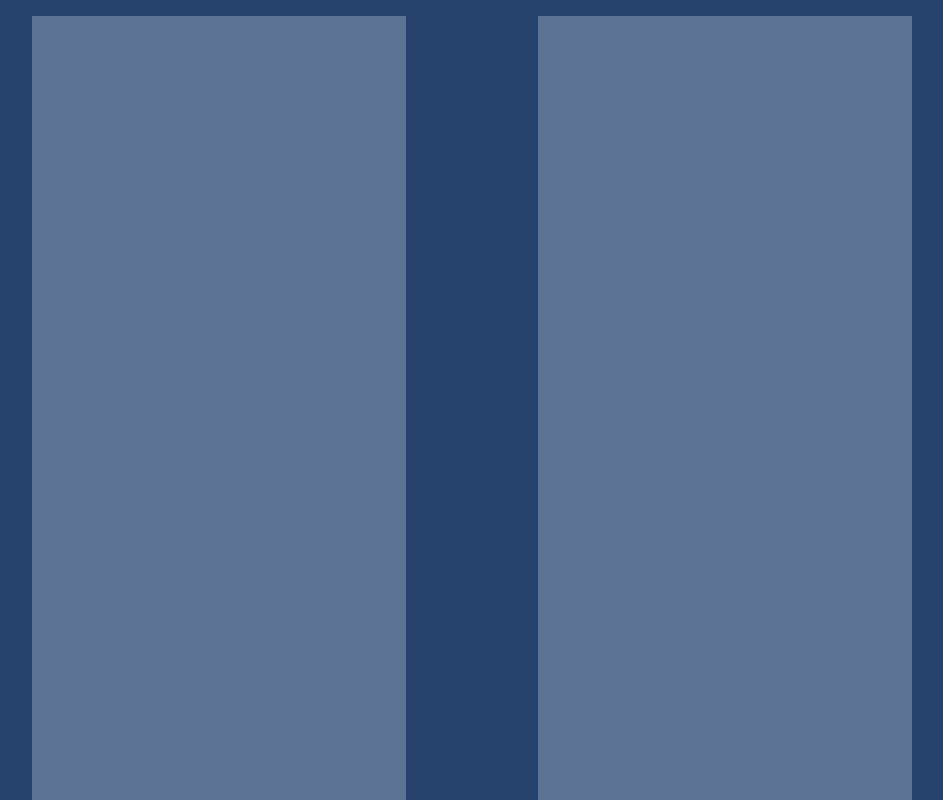
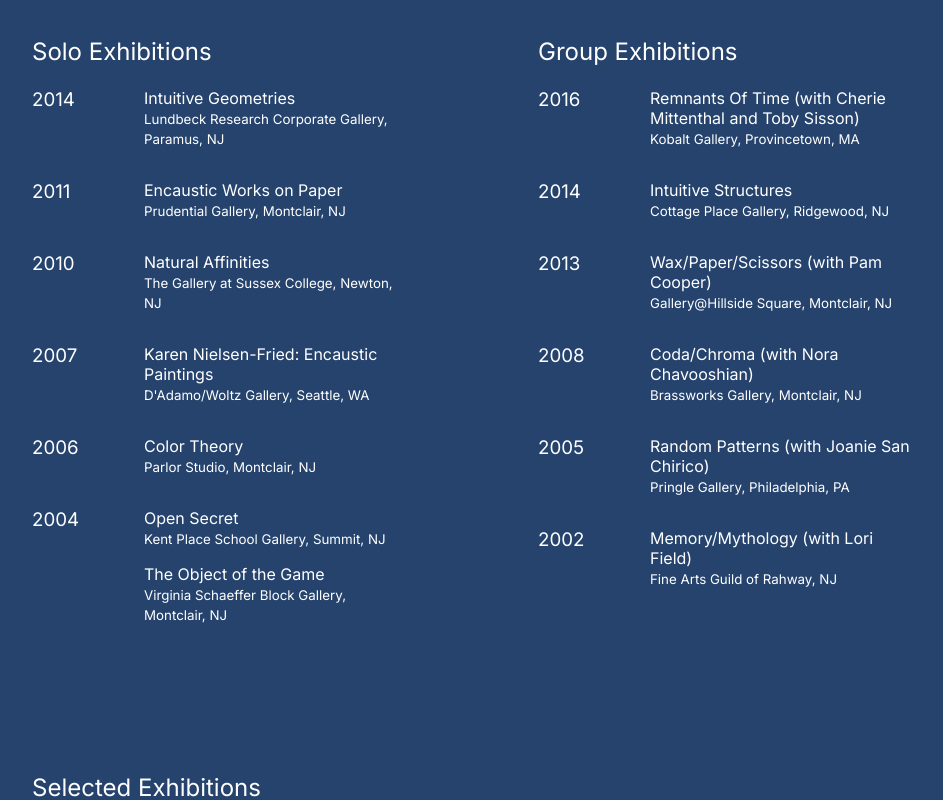
Before and after one commit to rektdeckard/knf-portfolio, a React (Create React App) app: page /news in a window 1280 px wide. Shown: the part 580-1380 px from the top of the page, without its empty margins (288-1231 px from the left). Built offline with nearby package versions, Linux system fonts and the light colour scheme; no server answers.

Commit message:
News: Build out news list components

```diff
--- a/src/components/News/News.tsx
+++ b/src/components/News/News.tsx
@@ -1,10 +1,12 @@
 import React, { useState, useEffect } from "react";
 import styled from "styled-components";
-import { useRecoilState } from "recoil";
+import { useSetRecoilState } from "recoil";
 
 import { Instagram } from "../../api";
 import { activeSectionAtom } from "../../state";
+import { soloExhibitions, groupExhibitions } from "../../data";
 import Loader from "../Loader/Loader";
+import NewsEventList from "./NewsEventList";
 
 enum MediaType {
   IMAGE = "IMAGE",
@@ -58,9 +60,16 @@ const Post = styled.img`
   object-fit: cover;
 `;
 
+const Columns = styled.div<{ count?: number }>`
+  display: grid;
+  grid-template-columns: repeat(${({ count }) => count ?? 1}, 1fr);
+  gap: 132px;
+  margin-bottom: 96px;
+`;
+
 const News: React.FC<{}> = () => {
   const [posts, setPosts] = useState<InstagramPost[]>([]);
-  const [activeSection, setActiveSection] = useRecoilState(activeSectionAtom);
+  const setActiveSection = useSetRecoilState(activeSectionAtom);
 
   useEffect(() => {
     const fetchPosts = async () => {
@@ -115,11 +124,22 @@ const News: React.FC<{}> = () => {
           See more
         </NewsLink>
       </SectionContainer>
-      <div style={{ display: "flex", gap: 132, marginBottom: 96 }}>
-        <div style={{ flex: 1, height: 800, backgroundColor: "#FFFFFF40 " }} />
-        <div style={{ flex: 1, height: 960, backgroundColor: "#FFFFFF40 " }} />
-      </div>
-      <div style={{ height: 1000, backgroundColor: "#FFFFFF40 " }} />
+      <Columns count={2}>
+        <div>
+          <SectionHeading>Solo Exhibitions</SectionHeading>
+          <NewsEventList events={soloExhibitions} />
+        </div>
+        <div>
+          <SectionHeading>Group Exhibitions</SectionHeading>
+          <NewsEventList events={groupExhibitions} />
+        </div>
+      </Columns>
+      <Columns count={1}>
+        <div>
+          <SectionHeading>Selected Exhibitions</SectionHeading>
+          <div style={{ height: 1000, backgroundColor: "#FFFFFF40 " }} />
+        </div>
+      </Columns>
     </NewsContainer>
   );
 };
--- /dev/null
+++ b/src/components/News/NewsEventList.tsx
@@ -0,0 +1,62 @@
+import React from "react";
+import styled from "styled-components";
+
+import { NewsEvents } from "../../data";
+
+interface NewsEventListProps {
+  events: NewsEvents[];
+}
+
+const DatesList = styled.ul`
+  list-style-type: none;
+  padding: 0;
+`;
+
+const Date = styled.li`
+  display: grid;
+  grid-template-columns: 72px 1fr;
+  margin-bottom: 16px;
+`;
+
+const Year = styled.h3`
+  margin: 0;
+  font-weight: 400;
+`;
+
+const EventsList = styled.ul`
+  list-style-type: none;
+`;
+
+const Event = styled.li`
+  margin-bottom: 16px;
+`;
+
+const EventTitle = styled.p`
+  margin: 0;
+`;
+
+const NewsEventList: React.FC<NewsEventListProps> = ({ events }) => {
+  return (
+    <DatesList>
+      {events.map(({ year, events }) => (
+        <Date>
+          <Year>{year}</Year>
+          <EventsList>
+            {events.map(({ title, location, url }) => (
+              <Event>
+                {url ? (
+                  <a href={url}>{title}</a>
+                ) : (
+                  <EventTitle>{title}</EventTitle>
+                )}
+                <small>{location}</small>
+              </Event>
+            ))}
+          </EventsList>
+        </Date>
+      ))}
+    </DatesList>
+  );
+};
+
+export default NewsEventList;
--- a/src/data/index.ts
+++ b/src/data/index.ts
@@ -1,2 +1,3 @@
 export * from "./types";
 export { default as featured } from "./series";
+export * from "./news";
--- /dev/null
+++ b/src/data/news.ts
@@ -0,0 +1,118 @@
+import { NewsEvents } from "./types";
+
+export const soloExhibitions: NewsEvents[] = [
+  {
+    year: 2014,
+    events: [
+      {
+        title: "Intuitive Geometries",
+        location: "Lundbeck Research Corporate Gallery, Paramus, NJ",
+      },
+    ],
+  },
+  {
+    year: 2011,
+    events: [
+      {
+        title: "Encaustic Works on Paper",
+        location: "Prudential Gallery, Montclair, NJ",
+      },
+    ],
+  },
+  {
+    year: 2010,
+    events: [
+      {
+        title: "Natural Affinities",
+        location: "The Gallery at Sussex College, Newton, NJ",
+      },
+    ],
+  },
+  {
+    year: 2007,
+    events: [
+      {
+        title: "Karen Nielsen-Fried: Encaustic Paintings",
+        location: "D'Adamo/Woltz Gallery, Seattle, WA",
+      },
+    ],
+  },
+  {
+    year: 2006,
+    events: [
+      { title: "Color Theory", location: "Parlor Studio, Montclair, NJ" },
+    ],
+  },
+  {
+    year: 2004,
+    events: [
+      {
+        title: "Open Secret",
+        location: "Kent Place School Gallery, Summit, NJ",
+      },
+      {
+        title: "The Object of the Game",
+        location: "Virginia Schaeffer Block Gallery, Montclair, NJ",
+      },
+    ],
+  },
+];
+
+export const groupExhibitions: NewsEvents[] = [
+  {
+    year: 2016,
+    events: [
+      {
+        title: "Remnants Of Time (with Cherie Mittenthal and Toby Sisson)",
+        location: "Kobalt Gallery, Provincetown, MA",
+      },
+    ],
+  },
+  {
+    year: 2014,
+    events: [
+      {
+        title: "Intuitive Structures",
+        location: "Cottage Place Gallery, Ridgewood, NJ",
+      },
+    ],
+  },
+  {
+    year: 2013,
+    events: [
+      {
+        title: "Wax/Paper/Scissors (with Pam Cooper)",
+        location: "Gallery@Hillside Square, Montclair, NJ",
+      },
+    ],
+  },
+  {
+    year: 2008,
+    events: [
+      {
+        title: "Coda/Chroma (with Nora Chavooshian)",
+        location: "Brassworks Gallery, Montclair, NJ",
+      },
+    ],
+  },
+  {
+    year: 2005,
+    events: [
+      {
+        title: "Random Patterns (with Joanie San Chirico)",
+        location: "Pringle Gallery, Philadelphia, PA",
+      },
+    ],
+  },
+  {
+    year: 2002,
+    events: [
+      {
+        title: "Memory/Mythology (with Lori Field)",
+        location: "Fine Arts Guild of Rahway, NJ",
+      },
+    ],
+  },
+];
+
+export const selectedExhibitions: NewsEvents[] = [];
```
Also changed, not shown: src/data/types.ts (+11 -0 lines).
